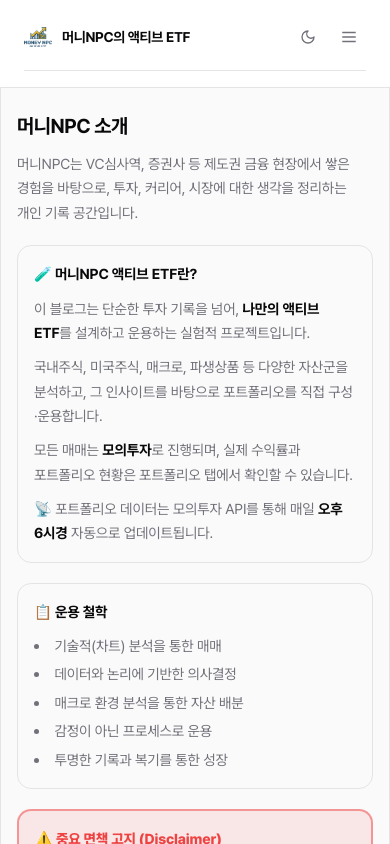
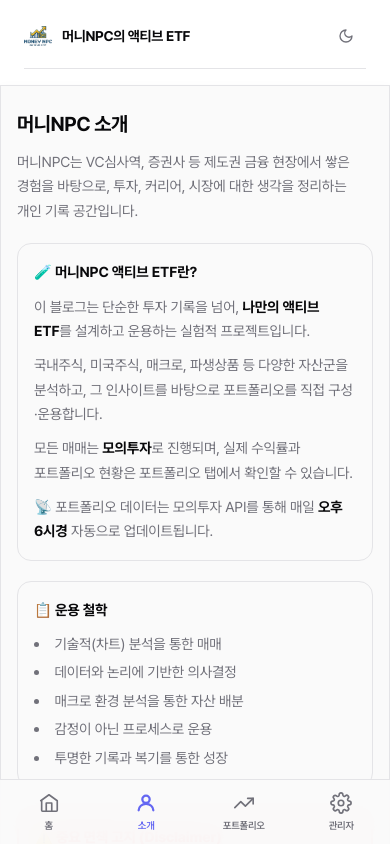
Before and after one commit to shinstory1234-hub/-, a Next.js app: page /about in a window 390 px wide. Shown: the top 844 px of the page. Built offline with nearby package versions, Linux system fonts and the light colour scheme.

Commit message:
feat: mobile bottom tab nav + chart period selector (1W/1M/3M/ALL)

```diff
--- a/app/layout.tsx
+++ b/app/layout.tsx
@@ -2,6 +2,7 @@ import type { ReactNode } from "react";
 import "./globals.css";
 import localFont from "next/font/local";
 import { SiteHeader } from "@/components/site-header";
+import { BottomNav } from "@/components/bottom-nav";
 import { ToastProvider } from "@/components/ui/toast";
 import { PageTransition } from "@/components/page-transition";
 
@@ -20,9 +21,10 @@ export default function RootLayout({ children }: { children: ReactNode }) {
           <div className="mx-auto w-full max-w-6xl px-6 md:px-5">
             <SiteHeader />
           </div>
-          <main className="mx-auto w-full max-w-6xl px-6 md:px-5 pb-10 md:pb-14">
+          <main className="mx-auto w-full max-w-6xl px-6 md:px-5 pb-24 md:pb-14">
             <PageTransition>{children}</PageTransition>
           </main>
+          <BottomNav />
         </ToastProvider>
       </body>
     </html>
--- /dev/null
+++ b/components/bottom-nav.tsx
@@ -0,0 +1,74 @@
+"use client";
+import Link from "next/link";
+import { usePathname } from "next/navigation";
+import { cn } from "@/lib/utils";
+
+function HomeIcon({ active }: { active: boolean }) {
+  return (
+    <svg width="22" height="22" viewBox="0 0 24 24" fill="none" stroke="currentColor"
+      strokeWidth={active ? 2.5 : 1.8} strokeLinecap="round" strokeLinejoin="round">
+      <path d="M3 9.5L12 3l9 6.5V20a1 1 0 0 1-1 1H5a1 1 0 0 1-1-1V9.5z" />
+      <polyline points="9 21 9 12 15 12 15 21" />
+    </svg>
+  );
+}
+function UserIcon({ active }: { active: boolean }) {
+  return (
+    <svg width="22" height="22" viewBox="0 0 24 24" fill="none" stroke="currentColor"
+      strokeWidth={active ? 2.5 : 1.8} strokeLinecap="round" strokeLinejoin="round">
+      <circle cx="12" cy="8" r="4" />
+      <path d="M4 20c0-4 3.6-7 8-7s8 3 8 7" />
+    </svg>
+  );
+}
+function ChartIcon({ active }: { active: boolean }) {
+  return (
+    <svg width="22" height="22" viewBox="0 0 24 24" fill="none" stroke="currentColor"
+      strokeWidth={active ? 2.5 : 1.8} strokeLinecap="round" strokeLinejoin="round">
+      <polyline points="22 7 13.5 15.5 8.5 10.5 2 17" />
+      <polyline points="16 7 22 7 22 13" />
+    </svg>
+  );
+}
+function SettingsIcon({ active }: { active: boolean }) {
+  return (
+    <svg width="22" height="22" viewBox="0 0 24 24" fill="none" stroke="currentColor"
+      strokeWidth={active ? 2.5 : 1.8} strokeLinecap="round" strokeLinejoin="round">
+      <circle cx="12" cy="12" r="3" />
+      <path d="M19.4 15a1.65 1.65 0 0 0 .33 1.82l.06.06a2 2 0 0 1-2.83 2.83l-.06-.06a1.65 1.65 0 0 0-1.82-.33 1.65 1.65 0 0 0-1 1.51V21a2 2 0 0 1-4 0v-.09A1.65 1.65 0 0 0 9 19.4a1.65 1.65 0 0 0-1.82.33l-.06.06a2 2 0 0 1-2.83-2.83l.06-.06A1.65 1.65 0 0 0 4.68 15a1.65 1.65 0 0 0-1.51-1H3a2 2 0 0 1 0-4h.09A1.65 1.65 0 0 0 4.6 9a1.65 1.65 0 0 0-.33-1.82l-.06-.06a2 2 0 0 1 2.83-2.83l.06.06A1.65 1.65 0 0 0 9 4.68a1.65 1.65 0 0 0 1-1.51V3a2 2 0 0 1 4 0v.09a1.65 1.65 0 0 0 1 1.51 1.65 1.65 0 0 0 1.82-.33l.06-.06a2 2 0 0 1 2.83 2.83l-.06.06A1.65 1.65 0 0 0 19.4 9a1.65 1.65 0 0 0 1.51 1H21a2 2 0 0 1 0 4h-.09a1.65 1.65 0 0 0-1.51 1z" />
+    </svg>
+  );
+}
+
+const tabs = [
+  { href: "/",          label: "홈",       Icon: HomeIcon },
+  { href: "/about",     label: "소개",     Icon: UserIcon },
+  { href: "/portfolio", label: "포트폴리오", Icon: ChartIcon },
+  { href: "/admin",     label: "관리자",   Icon: SettingsIcon },
+];
+
+export function BottomNav() {
+  const pathname = usePathname();
+  return (
+    <nav className="fixed bottom-0 left-0 right-0 z-50 md:hidden border-t border-border bg-surface/95 backdrop-blur-md safe-area-pb">
+      <div className="flex h-16">
+        {tabs.map(({ href, label, Icon }) => {
+          const active = href === "/" ? pathname === "/" : pathname.startsWith(href);
+          return (
+            <Link
+              key={href}
+              href={href}
+              className={cn(
+                "flex flex-1 flex-col items-center justify-center gap-1 text-[10px] font-semibold tracking-tight transition-colors",
+                active ? "text-accent" : "text-muted-foreground"
+              )}
+            >
+              <Icon active={active} />
+              {label}
+            </Link>
+          );
+        })}
+      </div>
+    </nav>
+  );
+}
--- a/components/home-header.tsx
+++ b/components/home-header.tsx
@@ -1,5 +1,4 @@
 "use client";
-import { useState } from "react";
 import Link from "next/link";
 import Image from "next/image";
 import { ThemeToggle } from "@/components/theme-toggle";
@@ -13,7 +12,6 @@ const menus = [
 ];
 
 export function HomeHeader() {
-  const [mobileOpen, setMobileOpen] = useState(false);
   return (
     <header className="space-y-3 pt-6">
       {/* 로고 + 메뉴 */}
@@ -37,22 +35,6 @@ export function HomeHeader() {
             ))}
           </nav>
           <ThemeToggle />
-          <button
-            type="button"
-            aria-label="메뉴"
-            className="md:hidden p-2 text-muted-foreground hover:text-foreground rounded-md hover:bg-surface-muted transition-colors"
-            onClick={() => setMobileOpen((v) => !v)}
-          >
-            {mobileOpen ? (
-              <svg xmlns="http://www.w3.org/2000/svg" width="18" height="18" viewBox="0 0 24 24" fill="none" stroke="currentColor" strokeWidth="2">
-                <line x1="18" y1="6" x2="6" y2="18" /><line x1="6" y1="6" x2="18" y2="18" />
-              </svg>
-            ) : (
-              <svg xmlns="http://www.w3.org/2000/svg" width="18" height="18" viewBox="0 0 24 24" fill="none" stroke="currentColor" strokeWidth="2">
-                <line x1="3" y1="6" x2="21" y2="6" /><line x1="3" y1="12" x2="21" y2="12" /><line x1="3" y1="18" x2="21" y2="18" />
-              </svg>
-            )}
-          </button>
         </div>
       </div>
 
@@ -64,22 +46,6 @@ export function HomeHeader() {
 
       {/* 구분선 */}
       <div className="h-px bg-border" />
-
-      {/* 모바일 드롭다운 */}
-      {mobileOpen && (
-        <div className="md:hidden flex flex-col rounded-lg border border-border bg-surface shadow-md overflow-hidden">
-          {menus.map((menu) => (
-            <Link
-              key={menu.href}
-              href={menu.href}
-              onClick={() => setMobileOpen(false)}
-              className="px-4 py-3 text-sm font-medium text-muted-foreground hover:text-foreground hover:bg-surface-muted transition-colors border-b border-border last:border-0"
-            >
-              {menu.label}
-            </Link>
-          ))}
-        </div>
-      )}
     </header>
   );
 }
--- a/components/portfolio-chart.tsx
+++ b/components/portfolio-chart.tsx
@@ -1,11 +1,39 @@
 "use client";
+import { useState } from "react";
 import { LineChart, Line, XAxis, YAxis, Tooltip, ResponsiveContainer, ReferenceLine } from "recharts";
+import { cn } from "@/lib/utils";
 
 type Snapshot = {
   snapshot_at: string;
   total_eval_amt: number;
   profit_loss_rate: number;
 };
+
+type Period = "1W" | "1M" | "3M" | "ALL";
+
+const PERIODS: { label: string; value: Period }[] = [
+  { label: "1W",  value: "1W" },
+  { label: "1M",  value: "1M" },
+  { label: "3M",  value: "3M" },
+  { label: "ALL", value: "ALL" },
+];
+
+function filterByPeriod(data: Snapshot[], period: Period): Snapshot[] {
+  if (period === "ALL" || data.length === 0) return data;
+  const days = period === "1W" ? 7 : period === "1M" ? 30 : 90;
+  const cutoff = new Date();
+  cutoff.setDate(cutoff.getDate() - days);
+  return data.filter((d) => new Date(d.snapshot_at) >= cutoff);
+}
+
+function fmtDate(str: string, short = false) {
+  return new Date(str).toLocaleDateString("ko-KR", {
+    timeZone: "Asia/Seoul",
+    ...(short ? {} : { year: "numeric" }),
+    month: "short",
+    day: "numeric",
+  });
+}
 
 function CustomTooltip({ active, payload, label }: any) {
   if (!active || !payload?.length) return null;
@@ -24,20 +52,16 @@ function CustomTooltip({ active, payload, label }: any) {
   );
 }
 
-function fmtDate(str: string) {
-  return new Date(str).toLocaleDateString("ko-KR", {
-    timeZone: "Asia/Seoul",
-    year: "numeric",
-    month: "short",
-    day: "numeric",
-  });
-}
+export function PortfolioChart({ data }: { data: Snapshot[] }) {
+  const [period, setPeriod] = useState<Period>("ALL");
 
-export function PortfolioChart({ data }: { data: Snapshot[] }) {
   if (!data || data.length === 0) return null;
 
-  const first = data[0];
-  const latest = data[data.length - 1];
+  const filtered = filterByPeriod(data, period);
+  const display = filtered.length > 0 ? filtered : data;
+
+  const latest = display[display.length - 1];
+  const first = display[0];
   const totalAmt = latest.total_eval_amt.toLocaleString("ko-KR");
   const rate = latest.profit_loss_rate;
   const isPlus = rate >= 0;
@@ -55,8 +79,29 @@ export function PortfolioChart({ data }: { data: Snapshot[] }) {
           {isPlus ? "+" : ""}{rate.toFixed(2)}%
         </p>
       </div>
+
+      {/* 기간 선택 */}
+      <div className="flex items-center gap-1">
+        {PERIODS.map((p) => (
+          <button
+            key={p.value}
+            type="button"
+            onClick={() => setPeriod(p.value)}
+            className={cn(
+              "px-2.5 py-1 rounded-md text-xs font-semibold transition-colors",
+              period === p.value
+                ? "bg-accent text-accent-foreground"
+                : "text-muted-foreground hover:text-foreground hover:bg-surface-muted"
+            )}
+          >
+            {p.label}
+          </button>
+        ))}
+      </div>
+
+      {/* 차트 */}
       <ResponsiveContainer width="100%" height={80}>
-        <LineChart data={data} margin={{ top: 4, right: 0, left: 0, bottom: 0 }}>
+        <LineChart data={display} margin={{ top: 4, right: 0, left: 0, bottom: 0 }}>
           <XAxis dataKey="snapshot_at" hide />
           <YAxis hide domain={["auto", "auto"]} />
           <Tooltip content={<CustomTooltip />} />
@@ -71,6 +116,7 @@ export function PortfolioChart({ data }: { data: Snapshot[] }) {
           />
         </LineChart>
       </ResponsiveContainer>
+
       {/* 날짜 범위 */}
       <div className="flex justify-between text-xs text-muted-foreground tabular-nums">
         <span>{fmtDate(first.snapshot_at)}</span>
--- a/components/site-header.tsx
+++ b/components/site-header.tsx
@@ -1,5 +1,4 @@
 "use client";
-import { useState } from "react";
 import Link from "next/link";
 import Image from "next/image";
 import { usePathname } from "next/navigation";
@@ -15,7 +14,6 @@ const menus = [
 
 export function SiteHeader() {
   const pathname = usePathname();
-  const [mobileOpen, setMobileOpen] = useState(false);
 
   if (pathname === "/") return null;
 
@@ -52,46 +50,8 @@ export function SiteHeader() {
             })}
           </nav>
           <ThemeToggle />
-          <button
-            type="button"
-            aria-label="메뉴"
-            className="md:hidden p-2 text-muted-foreground hover:text-foreground rounded-md hover:bg-surface-muted transition-colors"
-            onClick={() => setMobileOpen((v) => !v)}
-          >
-            {mobileOpen ? (
-              <svg xmlns="http://www.w3.org/2000/svg" width="18" height="18" viewBox="0 0 24 24" fill="none" stroke="currentColor" strokeWidth="2">
-                <line x1="18" y1="6" x2="6" y2="18" /><line x1="6" y1="6" x2="18" y2="18" />
-              </svg>
-            ) : (
-              <svg xmlns="http://www.w3.org/2000/svg" width="18" height="18" viewBox="0 0 24 24" fill="none" stroke="currentColor" strokeWidth="2">
-                <line x1="3" y1="6" x2="21" y2="6" /><line x1="3" y1="12" x2="21" y2="12" /><line x1="3" y1="18" x2="21" y2="18" />
-              </svg>
-            )}
-          </button>
         </div>
       </div>
-
-      {/* 모바일 드롭다운 */}
-      {mobileOpen && (
-        <div className={cn("md:hidden mt-2 flex flex-col rounded-lg border border-border bg-surface shadow-md overflow-hidden", innerClass)}>
-          {menus.map((menu) => {
-            const active = pathname === menu.href || (menu.href !== "/" && pathname.startsWith(menu.href));
-            return (
-              <Link
-                key={menu.href}
-                href={menu.href}
-                onClick={() => setMobileOpen(false)}
-                className={cn(
-                  "px-4 py-3 text-sm font-medium transition-colors border-b border-border last:border-0",
-                  active ? "text-foreground bg-surface-muted" : "text-muted-foreground hover:bg-surface-muted"
-                )}
-              >
-                {menu.label}
-              </Link>
-            );
-          })}
-        </div>
-      )}
       <div className="mt-4 h-px bg-border" />
     </header>
   );
```
